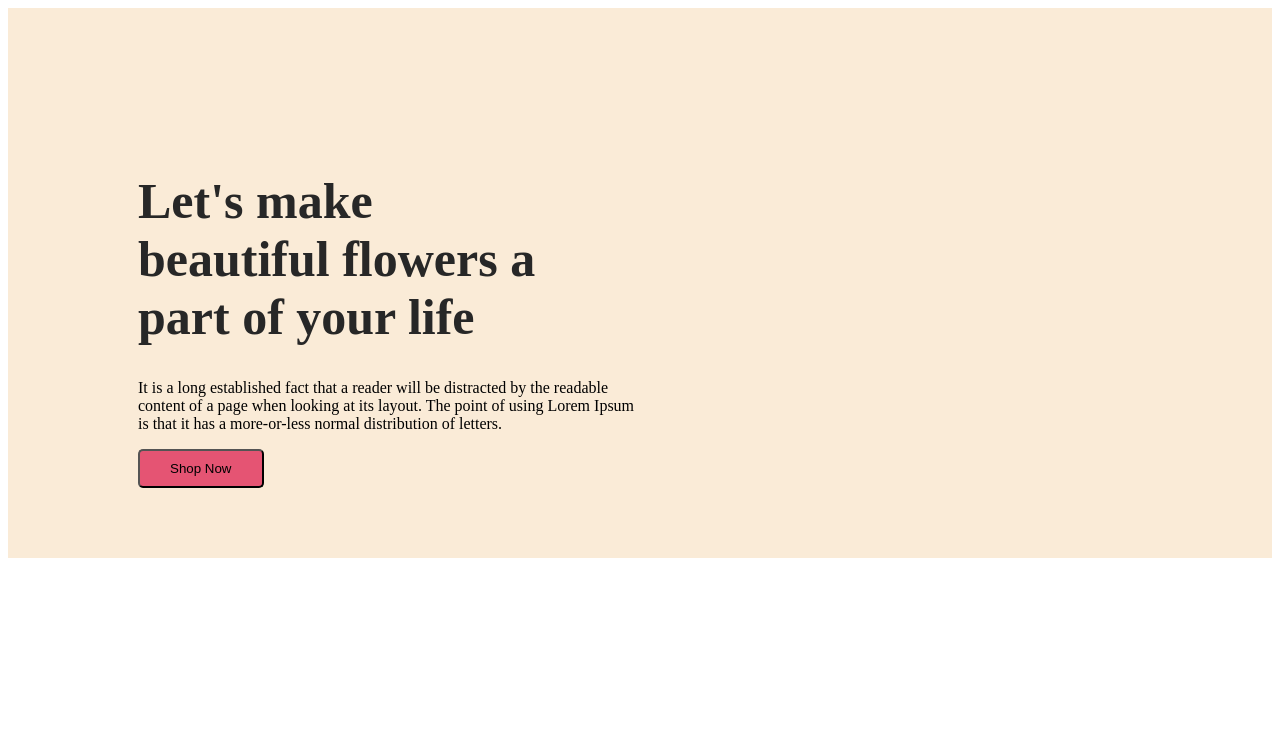
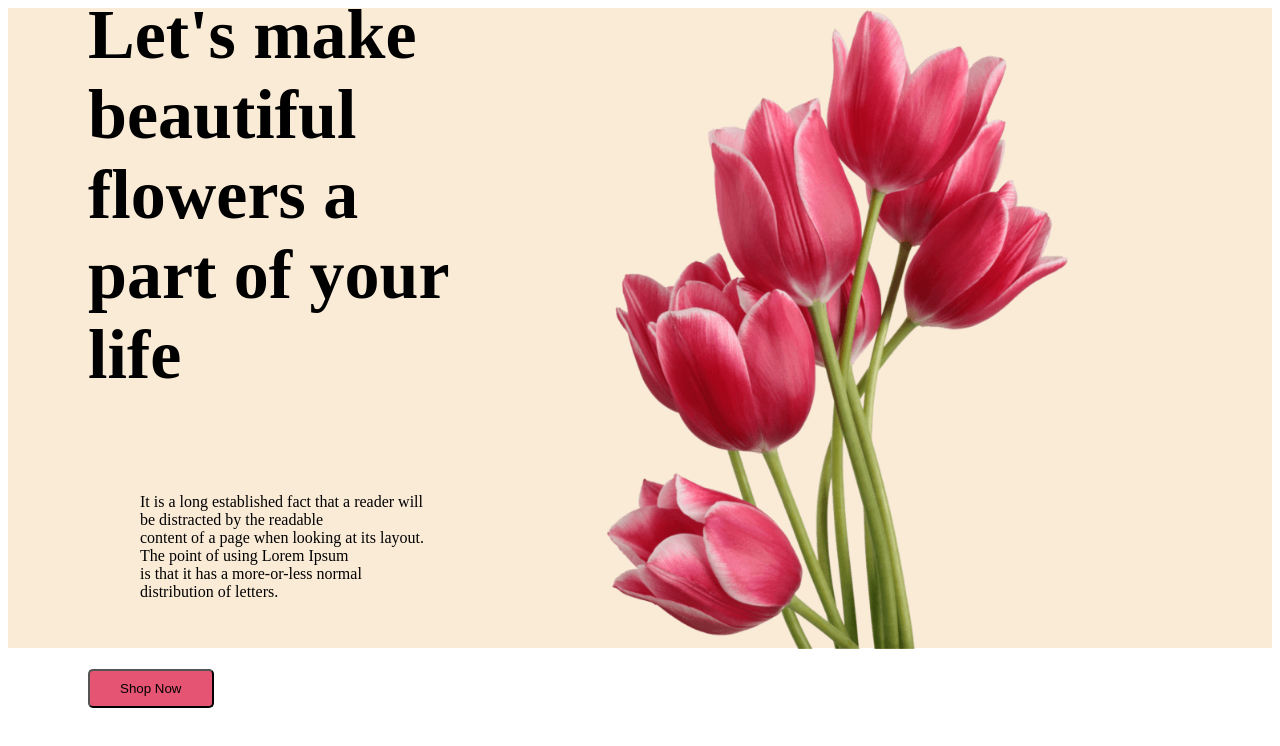
Before and after one commit to riad778/flower-shop-ass, a plain HTML site: page index.html in a window 1280 px wide. Drawn offline with Linux system fonts and the light colour scheme.

Commit message:
frist commit

```diff
--- a/index.html
+++ b/index.html
@@ -7,16 +7,15 @@
     <link rel="stylesheet" href="style.css">
 </head>
 <body>
-    <header class="heading-1">
-        <div class="frist-div">
+    <header>
+        <div class="heading-1">
+         <div >
            <h1 class="heading-2">Let's make <br> beautiful flowers a<br> part of your life</h1>
-
            <p class="frist-paragraph">It is a long established fact that a reader will be distracted by the readable<br> content of a page when looking at its layout. The point of using Lorem Ipsum<br> is  that it has a more-or-less normal distribution of letters.</p>
-           <div>
             <button class="btn-1">Shop Now</button>
-           </div>
-
-        </div>
+         </div>
+            <img class="banner" src="images/pngwing 10.png" alt="Comming Soon">
+       </div>
     </header>
     <section>
 
--- a/style.css
+++ b/style.css
@@ -1,16 +1,15 @@
 .heading-1{
     background-color: antiquewhite;
-    height: 550px;
-
+    height: 480px;
+    /* background-image: url(./images/pngwing\ 10.png); */
+    background-repeat: no-repeat;
+    padding: 80px;
+    display: flex;
+    align-items: center;
 
 }
 .heading-2{
-    color: #272727;
-    font-size: 50px;
-
-}
-.frist-div{
-    padding: 130px;
+    font-size: 70px;
 }
 .btn-1{
    background-color: #E55473;
@@ -18,3 +17,10 @@
    padding:10px 30px ;
 
 }
+.banner{
+    padding: 100px 100px;
+    height: 641px;
+}
+.frist-paragraph{
+    padding: 52px;
+}
```
